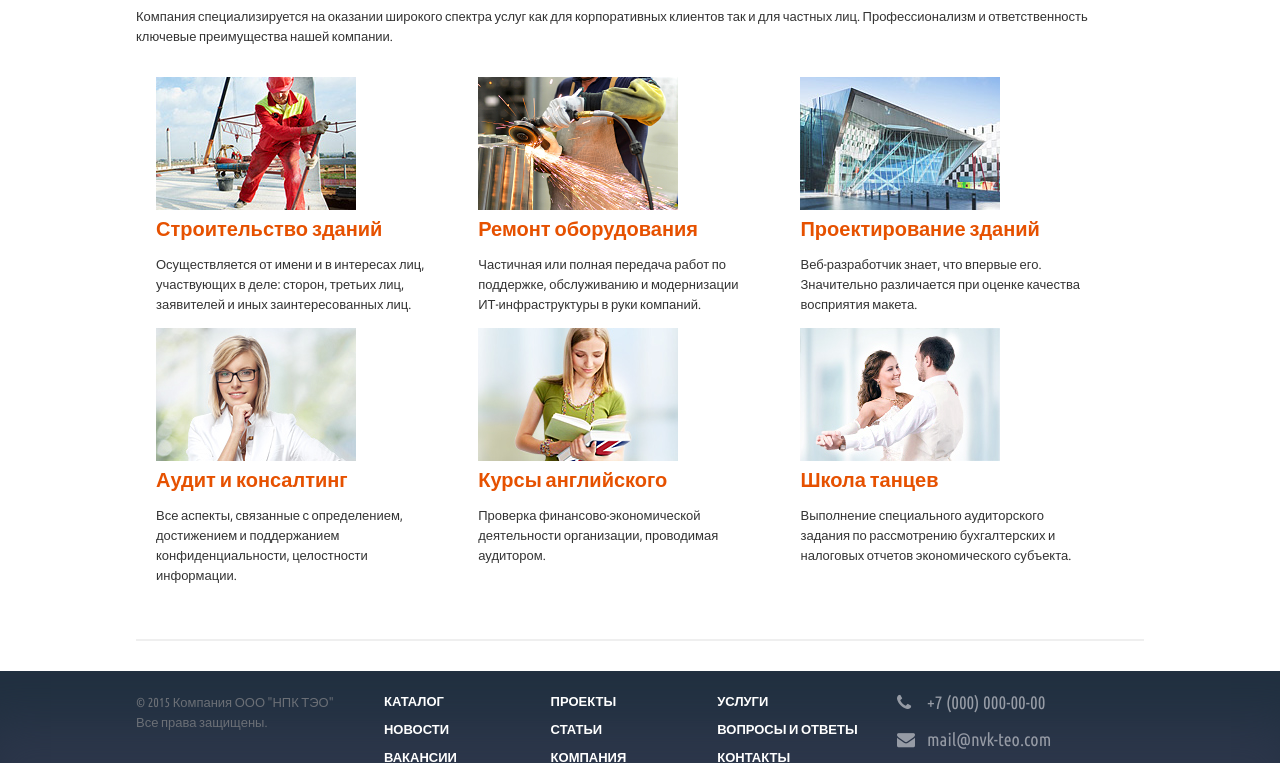
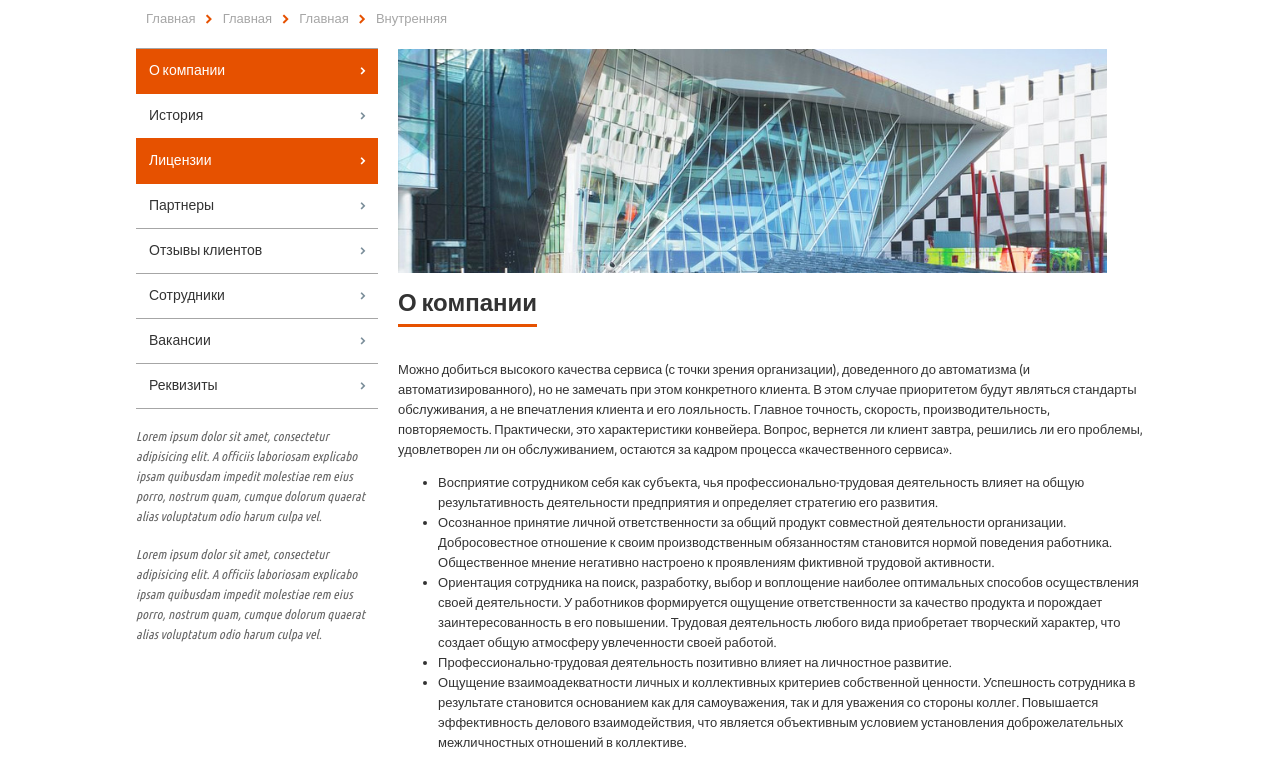
Before and after one commit to ABidanec/teo-new, a website: page inner.html in a window 1280 px wide. Shown: the part 234-997 px from the top of the page. Drawn offline with nearby package versions, Linux system fonts and the light colour scheme.

Commit message:
Окончание вертски внутренней

```diff
--- /dev/null
+++ b/css/inner.css
@@ -0,0 +1,144 @@
+/*---- style inner.html ----*/
+
+/*b-header_inner*/
+.b-header_inner{
+	-webkit-box-shadow: 0px 3px 5px -1px rgba(0,0,0,0.4);
+	-moz-box-shadow: 0px 3px 5px -1px rgba(0,0,0,0.4);
+	box-shadow: 0px 3px 5px -1px rgba(0,0,0,0.4);
+}
+/*end b-header_inner*/
+
+.b-page-head{
+	font-size: 32px;
+    line-height: 26px;
+    padding: 10px;
+}
+
+/* breadcrumbs */
+
+.b-beadcrumbs{
+	margin: 0 0 20px 0;
+}
+
+.b-breadcrumbs__list{
+	margin: 0;
+	padding: 0;
+}
+
+	.b-breadcrumbs__item{
+		list-style: none;
+		float: left;
+		padding: 0 10px 0 0;
+		color: #a6a6a6;
+	}
+
+		.b-breadcrumbs__item:before{
+			font-family: FontAwesome;
+			font-size: 10px;
+			content: "\f054";
+			display: inline;
+			color: #e65100;
+			padding: 0 10px 0 0;
+		}
+			.b-breadcrumbs__item:first-child:before{
+				content: "";
+			}
+
+		.b-breadcrumbs__link{
+			text-decoration: none;
+			color: #a6a6a6;
+		}
+			.b-breadcrumbs__link:hover{
+				color: #e65100;
+			}
+
+/* end breadcrumbs */
+
+/*b-sidebar*/
+.b-sidebar{
+	float: left;
+	width: 24%;
+	padding: 0 1% 0 0;
+}
+
+.b-sidebar-menu{
+	margin: 0 0 18px 0;
+}
+
+	.b-sidebar-menu__list{
+		padding: 0;
+		margin: 0;
+	}
+
+		.b-sidebar-menu__item{
+			list-style: none;
+			border-bottom: 1px solid #a6a6a6;
+		}
+
+			.b-sidebar-menu__item:first-child{
+				border-top: 1px solid #a6a6a6;
+			}
+
+				.b-sidebar-menu__link{
+					position: relative;
+					font-size: 14px;
+					display: block;
+					padding: 11px 27px 13px 13px;
+					color: #333;
+					text-decoration: none;
+				}
+					.b-sidebar-menu__link:before{
+						color: #7b8e9a;
+					    position: absolute;
+					    font-family: FontAwesome;
+					    content: "\f054";
+					    font-size: 8px;
+					    right: 12px;
+					    font-weight: normal;
+					    top: 12px;
+					}
+
+					.b-sidebar-menu__item:hover .b-sidebar-menu__link,
+					.b-sidebar-menu__item:hover .b-sidebar-menu__link:before{
+						color: #e65100;
+					}
+
+			.b-sidebar-menu__item_active{
+				background: #e65100;
+			}
+				.b-sidebar-menu__item_active .b-sidebar-menu__link,
+				.b-sidebar-menu__item_active .b-sidebar-menu__link:before,
+				.b-sidebar-menu__item_active:hover .b-sidebar-menu__link,
+				.b-sidebar-menu__item_active:hover .b-sidebar-menu__link:before{
+					color: #fff;
+				}
+
+				.b-sidebar-menu__item_active{
+					border-bottom: 1px solid #e65100;
+					border-top: 1px solid #e65100;
+					margin:-1px 0 0 0;
+				}
+
+.b-sidebar-content{
+	margin: 0 0 18px 0;
+}
+	.b-sidebar-content p{
+		font-style: italic;
+		color: #666;
+		margin: 0 0 18px 0;
+	}
+
+/*end b-sidebar */
+
+/*b-content*/
+.b-content{
+	float: left;
+	width: 74%;
+	padding: 0 0 0 1%;
+}
+
+	.b-content__img{
+		display: block;
+		width: 95%;
+	}
+/*end b-content*/
--- a/css/main.css
+++ b/css/main.css
@@ -12,7 +12,13 @@ i{
 	font-style: normal;
 }
 
+
 /*.clearfix*/
+
+.clearfix{
+	zoom: 1;
+}
+
 .clearfix:after,
 .clearfix:before{
 	display: table;
--- a/inner.html
+++ b/inner.html
@@ -31,6 +31,7 @@
 	<link rel="stylesheet" href="app/bower/normalize-css/normalize.css">
 	<link rel="stylesheet" href="css/fonts.css">
 	<link rel="stylesheet" href="css/main.css">
+	<link rel="stylesheet" href="css/inner.css">
 </head>
 <body>
 	<!--[if lt IE 8]>
@@ -38,7 +39,7 @@
 		Пожалуйста<a href="http://browsehappy.com/">обновите</a> его.</p>
 	<![endif]-->
 	<div class="l-wrapper">
-		<header class="b-header clearfix">
+		<header class="b-header b-header_inner clearfix">
 			<div class="l-center">
 				<div class="l-top-header">
 					<div class="b-logo">
@@ -106,55 +107,51 @@
 		</header>
 		<!-- b-header -->
 		<section class="b-services clearfix">
-			<div class="l-center l-gray-border clearfix">
-				<h2 class="b-services__head">Предоставляемые услуги</h2>
-				<div class="b-services_desc">
-					<p>Компания специализируется на оказании широкого спектра услуг как для корпоративных клиентов так и для частных лиц. Профессионализм и ответственность ключевые преимущества нашей компании.</p>
+			<div class="l-center clearfix">
+				<h1 class="b-page-head">О компании</h1>
+				<div class="b-beadcrumbs clearfix">
+					<ul class="b-breadcrumbs__list">
+						<li class="b-breadcrumbs__item"><a href="" class="b-breadcrumbs__link">Главная</a></li>
+						<li class="b-breadcrumbs__item"><a href="" class="b-breadcrumbs__link">Главная</a></li>
+						<li class="b-breadcrumbs__item"><a href="" class="b-breadcrumbs__link">Главная</a></li>
+						<li class="b-breadcrumbs__item">Внутренняя</li>
+					</ul>
 				</div>
-				<ul class="b-services__list">
-					<li class="b-services__item b-services__item_3">
-						<img src="pic/services/img1.jpg" alt="services" class="b-services__img">
-						<a href="/" class="b-services__link">Строительство зданий</a>
-						<div class="b-services__item-desc">
-							<p>Осуществляется от имени и в интересах лиц, участвующих в деле: сторон, третьих лиц, заявителей и иных заинтересованных лиц.</p>
-						</div>
-					</li>
-					<li class="b-services__item b-services__item_3">
-						<img src="pic/services/img2.png" alt="services" class="b-services__img">
-						<a href="/" class="b-services__link">Ремонт оборудования</a>
-						<div class="b-services__item-desc">
-							<p>Частичная или полная передача работ по поддержке, обслуживанию и модернизации ИТ-инфраструктуры в руки компаний.</p>
-						</div>
-					</li>
-					<li class="b-services__item b-services__item_3">
-						<img src="pic/services/img3.jpg" alt="services" class="b-services__img">
-						<a href="/" class="b-services__link">Проектирование зданий</a>
-						<div class="b-services__item-desc">
-							<p>Веб-разработчик знает, что впервые его. Значительно различается при оценке качества восприятия макета.</p>
-						</div>
-					</li>
-					<li class="b-services__item b-services__item_3">
-						<img src="pic/services/img4.jpg" alt="services" class="b-services__img">
-						<a href="/" class="b-services__link">Аудит и консалтинг</a>
-						<div class="b-services__item-desc">
-							<p>Все аспекты, связанные с определением, достижением и поддержанием конфиденциальности, целостности информации.</p>
-						</div>
-					</li>
-					<li class="b-services__item b-services__item_3">
-						<img src="pic/services/img5.jpg" alt="services" class="b-services__img">
-						<a href="/" class="b-services__link">Курсы английского</a>
-						<div class="b-services__item-desc">
-							<p>Проверка финансово-экономической деятельности организации, проводимая аудитором.</p>
-						</div>
-					</li>
-					<li class="b-services__item b-services__item_3">
-						<img src="pic/services/img6.jpg" alt="services" class="b-services__img">
-						<a href="/" class="b-services__link">Школа танцев</a>
-						<div class="b-services__item-desc">
-							<p>Выполнение специального аудиторского задания по рассмотрению бухгалтерских и налоговых отчетов экономического субъекта.</p>
-						</div>
-					</li>
-				</ul>
+				<!-- b-beadcrumbs -->
+				<aside class="b-sidebar">
+					<nav class="b-sidebar-menu">
+						<ul class="b-sidebar-menu__list">
+							<li class="b-sidebar-menu__item b-sidebar-menu__item_active"><a href="" class="b-sidebar-menu__link">О компании</a></li>
+							<li class="b-sidebar-menu__item"><a href="" class="b-sidebar-menu__link">История</a></li>
+							<li class="b-sidebar-menu__item b-sidebar-menu__item_active"><a href="" class="b-sidebar-menu__link">Лицензии</a></li>
+							<li class="b-sidebar-menu__item"><a href="" class="b-sidebar-menu__link">Партнеры</a></li>
+							<li class="b-sidebar-menu__item"><a href="" class="b-sidebar-menu__link">Отзывы клиентов</a></li>
+							<li class="b-sidebar-menu__item"><a href="" class="b-sidebar-menu__link">Сотрудники</a></li>
+							<li class="b-sidebar-menu__item"><a href="" class="b-sidebar-menu__link">Вакансии</a></li>
+							<li class="b-sidebar-menu__item"><a href="" class="b-sidebar-menu__link">Реквизиты</a></li>
+						</ul>
+					</nav>
+					<div class="b-sidebar-content">
+						<p>Lorem ipsum dolor sit amet, consectetur adipisicing elit. A officiis laboriosam explicabo ipsam quibusdam impedit molestiae rem eius porro, nostrum quam, cumque dolorum quaerat alias voluptatum odio harum culpa vel.</p>
+						<p>Lorem ipsum dolor sit amet, consectetur adipisicing elit. A officiis laboriosam explicabo ipsam quibusdam impedit molestiae rem eius porro, nostrum quam, cumque dolorum quaerat alias voluptatum odio harum culpa vel.</p>
+					</div>
+				</aside>
+				<!-- b-sidebar -->
+				<main class="b-content">
+					<img src="pic/content/company.jpg" alt="Company" class="b-content__img">
+					<h2 class="b-services__head">О компании</h2>
+					<p>Можно добиться высокого качества сервиса (с точки зрения организации), доведенного до автоматизма (и автоматизированного), но не замечать при этом конкретного клиента. В этом случае приоритетом будут являться стандарты обслуживания, а не впечатления клиента и его лояльность. Главное точность, скорость, производительность, повторяемость. Практически, это характеристики конвейера. Вопрос, вернется ли клиент завтра, решились ли его проблемы, удовлетворен ли он обслуживанием, остаются за кадром процесса «качественного сервиса».</p>
+					<ul>
+						<li>Восприятие сотрудником себя как субъекта, чья профессионально-трудовая деятельность влияет на общую результативность деятельности предприятия и определяет стратегию его развития.</li>
+						<li>Осознанное принятие личной ответственности за общий продукт совместной деятельности организации. Добросовестное отношение к своим производственным обязанностям становится нормой поведения работника. Общественное мнение негативно настроено к проявлениям фиктивной трудовой активности.</li>
+						<li>Ориентация сотрудника на поиск, разработку, выбор и воплощение наиболее оптимальных способов осуществления своей деятельности. У работников формируется ощущение ответственности за качество продукта и порождает заинтересованность в его повышении. Трудовая деятельность любого вида приобретает творческий характер, что создает общую атмосферу увлеченности своей работой.</li>
+						<li>Профессионально-трудовая деятельность позитивно влияет на личностное развитие.</li>
+						<li>Ощущение взаимоадекватности личных и коллективных критериев собственной ценности. Успешность сотрудника в результате становится основанием как для самоуважения, так и для уважения со стороны коллег. Повышается эффективность делового взаимодействия, что является объективным условием установления доброжелательных межличностных отношений в коллективе.</li>
+					</ul>
+					<p>Примером данной ситуации могут служить большие компании, которые стремятся к высокопроизводительным процессам, включая клиентский сервис. И если вчера это было их преимуществом, то сегодня, в связи с ростом требований потребителей к индивидуальному обслуживанию, это скорее конкурентная слабость.</p>
+					<p>В результате подобного клиентского сервиса, клиент вынужден слушать голос автоинформатора: «Спасибо, что позвонили в нашу компанию, все операторы сейчас заняты, вам обязательно ответят в порядке очереди». Опять все в очередь! Неправда ли, мотивация возникает (бросить трубку), удовлетворенность – нет.</p>
+				</main>
+				<!-- b-content -->
 			</div>
 		</section>
 		<!-- b-services -->
```
Also changed, not shown: pic/content/company.jpg (added).
